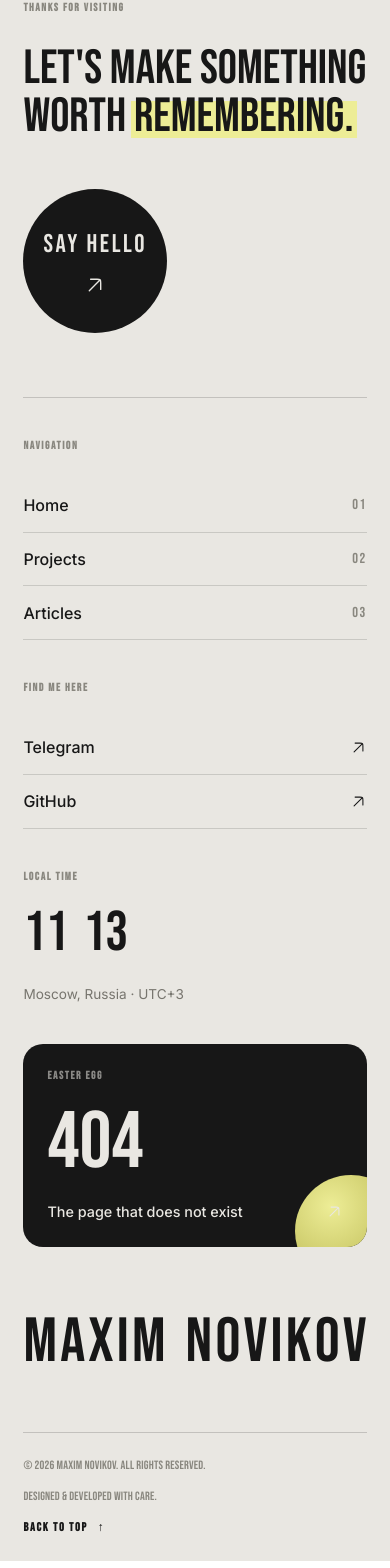
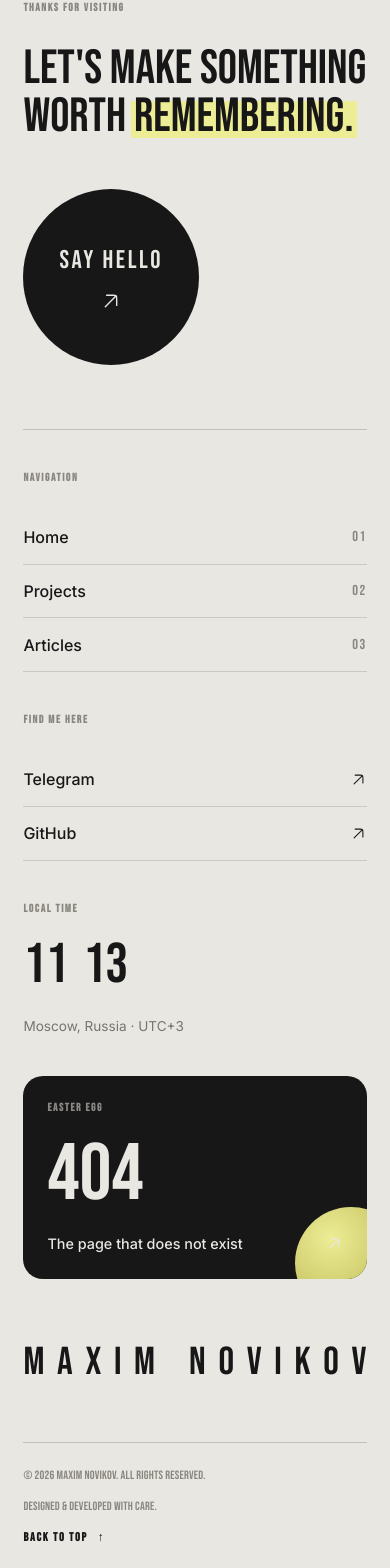
Before and after one commit to Maxim-Coder-arch/personal-website, a Next.js app in the folder frontend/: page / in a window 390 px wide. Shown: the part 6016-7584 px from the top of the page. Built offline with nearby package versions, Linux system fonts and the light colour scheme; no server answers; a web font is replaced by a local one.

Commit message:
fix: adaptive footer design

```diff
--- a/frontend/src/widgets/layout/footer/ui/styles/footer.module.scss
+++ b/frontend/src/widgets/layout/footer/ui/styles/footer.module.scss
@@ -343,7 +343,7 @@ $ease: cubic-bezier(0.22, 1, 0.36, 1);
         padding-top: 0.12em;
 
         font-family: "Bebas Neue", sans-serif;
-        font-size: 16vw;
+        font-size: 10vw;
         font-weight: 400;
         line-height: 0.8;
         color: $ink;
@@ -460,10 +460,6 @@ $ease: cubic-bezier(0.22, 1, 0.36, 1);
             padding: 0;
         }
 
-        &__magnet {
-            width: 9rem;
-            height: 9rem;
-        }
 
         &__bottom {
             flex-direction: column;
```
